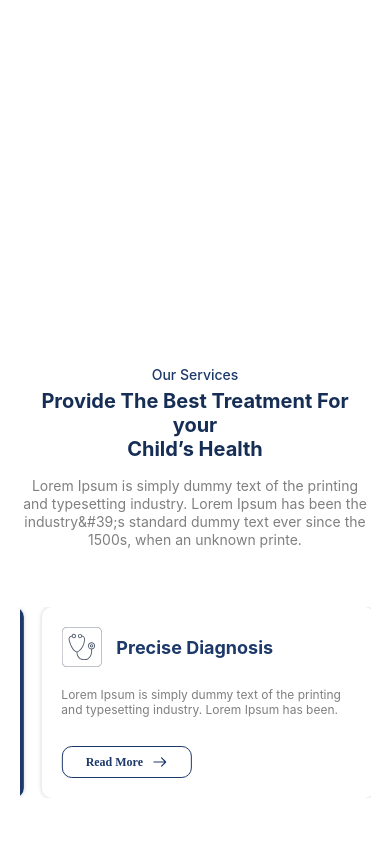
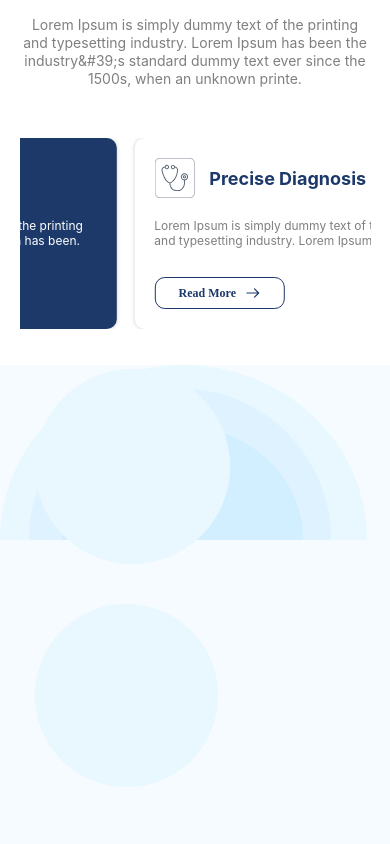
Before and after one commit to ProgrammerAlok/spanee-hospital, a React (Vite) app: page / in a window 390 px wide. Shown: the part 1600-2444 px from the top of the page. Built offline with nearby package versions, Linux system fonts and the light colour scheme; a web font is replaced by a local one.

Commit message:
fix in our services

```diff
--- a/src/components/Home/OurServices/index.jsx
+++ b/src/components/Home/OurServices/index.jsx
@@ -11,19 +11,7 @@ const OurServices = () => {
   const sliderRef = React.useRef(null);
   const [sliderState, setsliderState] = React.useState(0);
   return (
-    <div className="sm:h-[1272px] h-[557px] md:h-[963px] max-w-[1440px] mt-[99px] mx-auto md:px-5 relative w-[90%]">
-      {/* <Text
-                className="absolute bottom-[15%] inset-x-[0] mx-auto sm:text-3xl md:text-[32px] text-[34px] text-indigo-900 w-max"
-                size="txtInterBold34"
-            >
-                Pathology
-            </Text>
-            <Text
-                className="absolute bottom-[15%] right-[41%] sm:text-3xl md:text-[32px] text-[34px] text-center text-indigo-900"
-                size="txtInterBold34"
-            >
-                Pathology
-            </Text> */}
+    <div className="sm:h-[0px] h-[557px] md:h-[963px] max-w-[1440px] mt-[99px] md:mt-[270px] md:mb-20 mx-auto md:px-5 relative w-[90%]">
       <div className="absolute flex flex-col gap-[50px] h-full inset-[0] items-center justify-center m-auto w-full">
         <div className="flex flex-col items-center justify-start">
           <Heading1
@@ -59,7 +47,7 @@ const OurServices = () => {
             setsliderState(e?.item);
           }}
           ref={sliderRef}
-          className="max-w-[1440px] w-full mt-8 md:mt-2"
+          className="max-w-[1440px] w-full mt-8 md:mt-0"
           items={OurServicesData.map((obj, key) => (
             <Card key={key} {...obj} />
           ))}
--- a/src/pages/Home1/index.jsx
+++ b/src/pages/Home1/index.jsx
@@ -35,7 +35,7 @@ const Home1Page = () => {
       <OurServices />
 
       {/* secondary banner */}
-      <div className="relative h-[38rem] w-screen bg-gray-50_03 overflow-hidden mt-12 ">
+      <div className="relative h-[38rem] w-screen bg-gray-50_03 overflow-hidden mt-[8rem] ">
         <div className="absolute inset-x-[0] mx-auto top-[0] max-w-[1440px]">
           <div className="relative md:h-[1147px] h-[1228px] sm:h-[175px] mx-auto">
             <div className="absolute bg-gray-50_03 inset-x-[0] mx-auto top-[0] w-full"></div>
```
